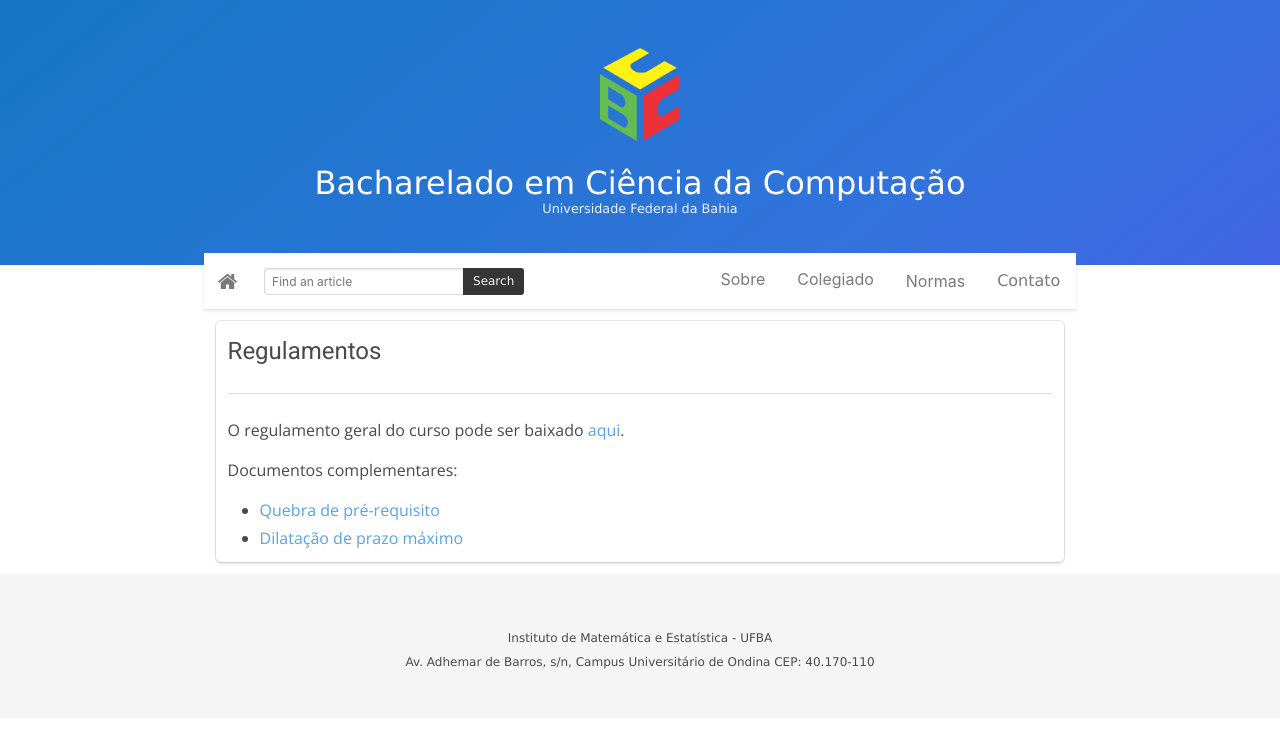
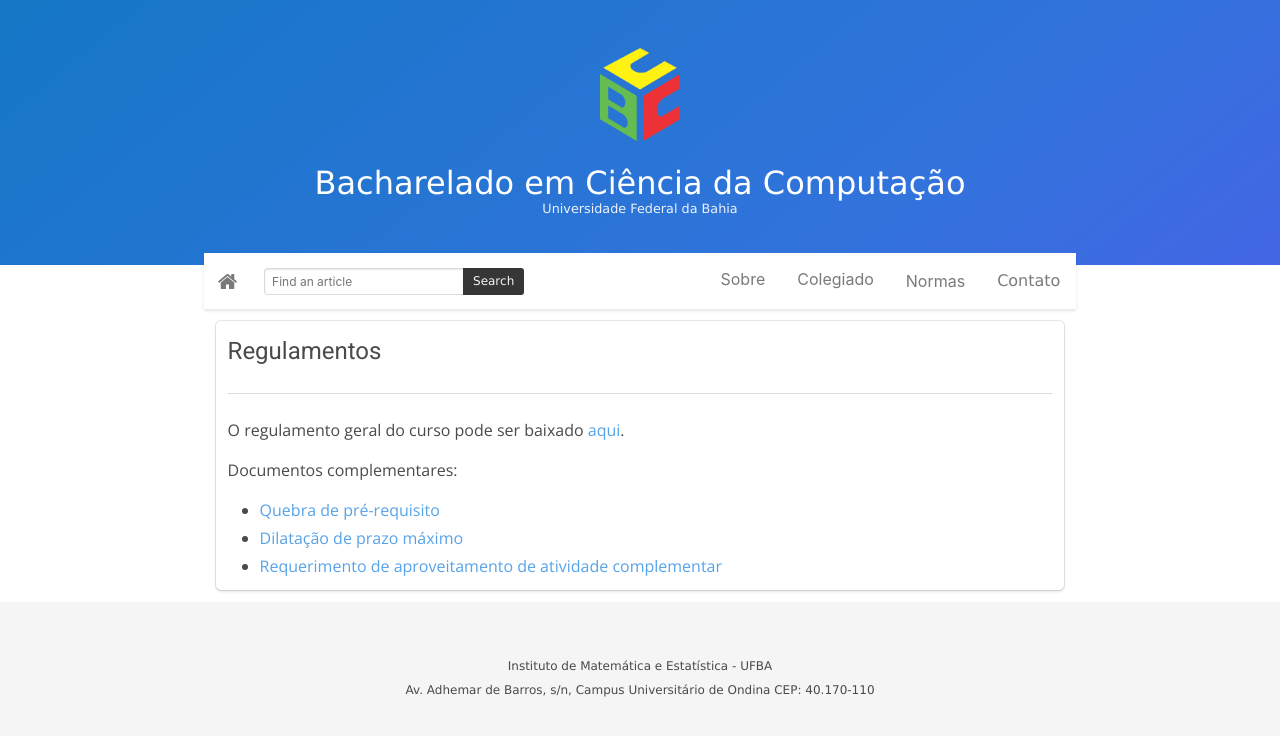
Before and after one commit to bcc-ufba/bcc-ufba.github.io, a Jekyll site: the page built from regulamentos.markdown, in a window 1280 px wide. Shown: the top 736 px of the page. Built offline with Jekyll 4.4.1, drawn with Linux system fonts in a browser that asks for light colours.

Commit message:
Adiciona de aproveitamento de atividade complementar

```diff
--- a/regulamentos.markdown
+++ b/regulamentos.markdown
@@ -11,6 +11,8 @@
 
 * [Quebra de pré-requisito][quebra]
 * [Dilatação de prazo máximo][dilatacao]
+* [Requerimento de aproveitamento de atividade complementar][complementar]
 
 [dilatacao]:/files/resolucao-dilatacao.pdf
 [quebra]:https://docs.google.com/viewer?a=v&pid=sites&srcid=ZGVmYXVsdGRvbWFpbnxqZWlvd2prd3FkfGd4OjI4MDMzMTFiMjBlOTM5MDk
+[complementar]:/files/requerimento-carga-horaria-complementar.docx
```
Also changed, not shown: 1 other file.
